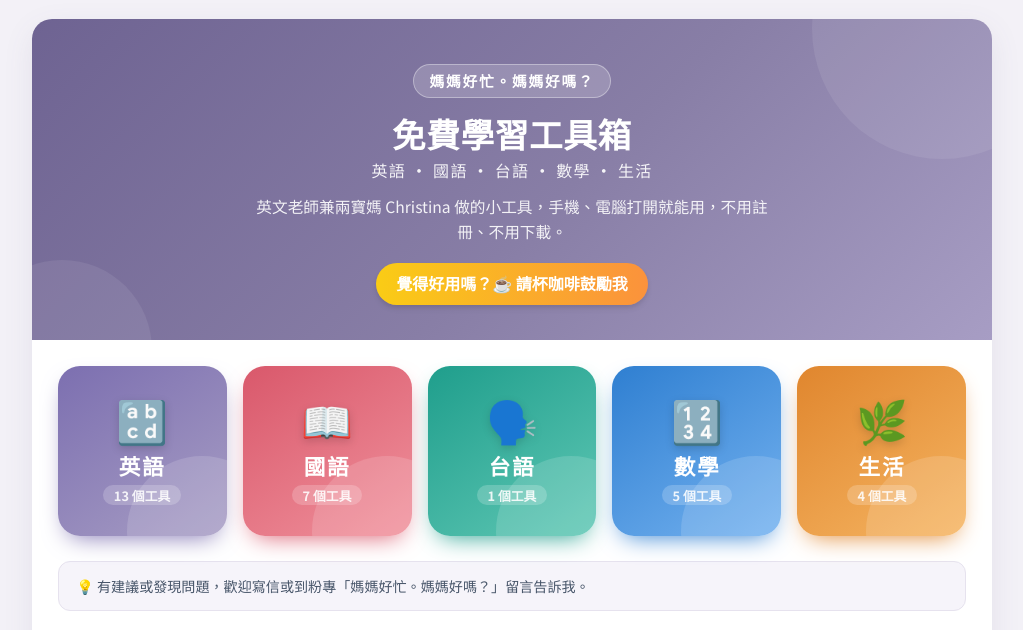
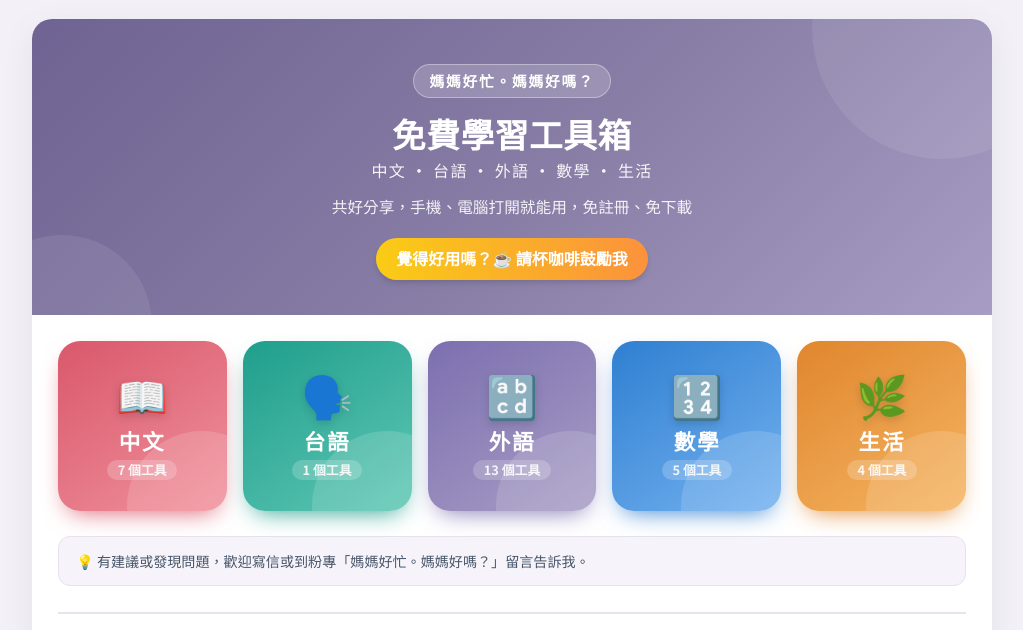
Before and after one commit to jinshuanyu/jinshuanyu.github.io, a plain HTML site: page index.html in a window 1280 px wide. Shown: the top 630 px of the page, without its empty margins (128-1151 px from the left). Drawn offline with Linux system fonts and the light colour scheme.

Commit message:
feat: 首頁分類改成中文・台語・外語・數學・生活，外語路徑改 languages
- 頁首小標與說明改新文案
- 刪掉 One to Ten
- 外語加 First Words 多語言學習卡

Co-Authored-By: Claude Opus 5.5 <noreply@anthropic.com>

```diff
--- a/index.html
+++ b/index.html
@@ -105,8 +105,8 @@
   <header class="hero">
     <button class="hero-back" id="heroBack" type="button" hidden>← 回首頁</button>
     <span class="eyebrow">媽媽好忙。媽媽好嗎？</span>
-    <h1>免費學習工具箱<small>英語 · 國語 · 台語 · 數學 · 生活</small></h1>
-    <p class="lead">英文老師兼兩寶媽 Christina 做的小工具，手機、電腦打開就能用，不用註冊、不用下載。</p>
+    <h1>免費學習工具箱<small>中文 · 台語 · 外語 · 數學 · 生活</small></h1>
+    <p class="lead">共好分享，手機、電腦打開就能用，免註冊、免下載</p>
     <a href="https://portaly.cc/mamahowma/support" target="_blank" rel="noopener noreferrer" class="support-btn">覺得好用嗎？☕ 請杯咖啡鼓勵我</a>
   </header>
 
@@ -156,22 +156,7 @@
    截圖重拍：python D:\工作\工具\audio_helper\shoot_hub.py <repo名>（不帶參數＝全部重拍）
    ============================================================ */
 const CATS = [
-  { id:"english", e:"🔡", name:"英語", a:"#7c6fb0", b:"#a79dc4", items:[
-    { ic:"🔍", t:"Word Mapper（國中 2000 單）", en:"英文拼字 × 聲音對照", d:"4 步驟拆解英文字的拼字與發音對應，支援 IPA 和 Phonics 模式切換，可搜尋、收藏、列印。", url:"https://jinshuanyu.github.io/word-mapper/", img:"word-mapper" },
-    { ic:"📚", t:"國中小各課單字有聲字表", en:"Lesson Words", d:"國小康軒／翰林／何嘉仁、國中各課單字，一鍵開成有聲字表，可印 PDF、可分享連結。", url:"https://jinshuanyu.github.io/lesson-words/", img:"lesson-words" },
-    { ic:"✏️", t:"英文拼讀測驗", en:"Phonics Quiz", d:"聽聲音選拼法的互動測驗，一關一關練 phonics，搭配 Word Mapper 複習。", url:"https://jinshuanyu.github.io/phonics-quiz/", img:"phonics-quiz" },
-    { ic:"📋", t:"高頻詞拼讀詞典", en:"Dolch List", d:"依拼字規律分組的常見字有聲詞典，有效練習瞬認與拼讀。", url:"https://jinshuanyu.github.io/Dolch-List-by-spelling-patterns/", img:"Dolch-List-by-spelling-patterns" },
-    { ic:"🕵️", t:"母音偵探", en:"Vowel Detective", d:"破解最容易混淆的幾組母音，提升聽力及發音準確度。", url:"https://jinshuanyu.github.io/vowel-detective/", img:"vowel-detective" },
-    { ic:"🎯", t:"重音偵探", en:"Stress Detective", d:"聽單字、找出重音在哪個音節，練多音節字的節奏。", url:"https://jinshuanyu.github.io/stress-detective/", img:"stress-detective" },
-    { ic:"🗣️", t:"美式英語 IPA 音標指南", en:"IPA Guide", d:"每個音標的發音、例字與音檔，看不懂音標時查這裡。", url:"https://jinshuanyu.github.io/ipa-guide/", img:"ipa-guide" },
-    { ic:"🔊", t:"英語分句朗讀", en:"English Reader", d:"貼上英文句子，一句一句聽發音、跟著讀，練朗讀用。", url:"https://jinshuanyu.github.io/english-reader/", img:"english-reader" },
-    { ic:"🌱", t:"Grow a Sentence", en:"句子擴寫", d:"從主詞+動詞開始，用擲骰子或自訂方式加上受詞、副詞、地點、時間，一步步長出完整句子。", url:"https://jinshuanyu.github.io/grow-a-sentence/", img:"grow-a-sentence" },
-    { ic:"🪜", t:"單字接龍", en:"Word Ladder", d:"每次只改一個字母，從起點字走到目標字，練拼字與字母音。", url:"https://jinshuanyu.github.io/word-ladder/", img:"word-ladder" },
-    { ic:"🔟", t:"英文數字 1–10 拼字 × 聲音", en:"One to Ten", d:"one 到 ten 的拼字聲音對照表，Word Mapper 的入門版。", url:"https://jinshuanyu.github.io/one-to-ten-word-mapper/", img:"one-to-ten-word-mapper" },
-    { ic:"📺", t:"兒童英語影片", en:"Playlists for Kids", d:"精選 50+ 部免費英語教育節目，依主題和年齡分類，涵蓋科學、文學、幼幼到中高年級。", url:"https://jinshuanyu.github.io/englishplaylistsforkids/", img:"englishplaylistsforkids" },
-    { ic:"🎧", t:"英語聽力微習慣承諾卡", d:"五題找到你的起跑點，做一張每天聽英文的承諾卡，可存成 PDF。", url:"https://jinshuanyu.github.io/daily-english-listening-habit/", img:"daily-english-listening-habit" }
-  ]},
-  { id:"chinese", e:"📖", name:"國語", a:"#d9586b", b:"#f0919c", items:[
+  { id:"chinese", e:"📖", name:"中文", a:"#d9586b", b:"#f0919c", items:[
     { ic:"🔗", t:"生字 × 筆順 × 成語", d:"國小各年級版本生字，結合筆順練習和延伸成語查詢。", url:"https://jinshuanyu.github.io/chinese-idioms-by-lesson/", img:"chinese-idioms-by-lesson" },
     { ic:"🐰", t:"跟著小兔學國字 筆順練習", d:"配合《跟著小兔學國字》的分級筆順練習入口，一課一課練。", url:"https://jinshuanyu.github.io/chinese-beginner-stroke-practice/", img:"chinese-beginner-stroke-practice" },
     { ic:"🌸", t:"花瓣識字", d:"用部件（聲符）展開形聲字家族，點字即可查教育部辭典。掌握形聲字邏輯，破解改錯題，適合中高年級。", url:"https://jinshuanyu.github.io/chinese-character-blossom-finder/", img:"chinese-character-blossom-finder" },
@@ -184,6 +169,21 @@ const CATS = [
     { ic:"👂", t:"台語入門聽力練習", d:"聽音選調、聽寫漢字、聽寫台羅三種題型，用教育部辭典的音檔，可只練答錯過的。", url:"https://jinshuanyu.github.io/taigi-listening/", img:"taigi-listening" },
     // 教育部回覆授權尚未確立，請先暫時下架（2026-11）；授權確定後拿掉這行開頭的 // 就能恢復
     // { ic:"💬", t:"咱來學臺灣台語・讀語句", d:"分冊分課的台語語句，漢字、台羅、華語解釋對照，從簡單句子開始讀。", url:"https://jinshuanyu.github.io/taigi-sentences/", img:"taigi-sentences" }
+  ]},
+  { id:"languages", e:"🔡", name:"外語", a:"#7c6fb0", b:"#a79dc4", items:[
+    { ic:"🌍", t:"First Words 多語言學習卡", en:"First Words", d:"英、日、西、法、德、義等語言的字母發音、基本單字、用語和小對話，點卡片聽發音，也能切換測驗模式翻牌練習。", url:"https://jinshuanyu.github.io/first-words/", img:"first-words" },
+    { ic:"🔍", t:"Word Mapper（國中 2000 單）", en:"英文拼字 × 聲音對照", d:"4 步驟拆解英文字的拼字與發音對應，支援 IPA 和 Phonics 模式切換，可搜尋、收藏、列印。", url:"https://jinshuanyu.github.io/word-mapper/", img:"word-mapper" },
+    { ic:"📚", t:"國中小各課單字有聲字表", en:"Lesson Words", d:"國小康軒／翰林／何嘉仁、國中各課單字，一鍵開成有聲字表，可印 PDF、可分享連結。", url:"https://jinshuanyu.github.io/lesson-words/", img:"lesson-words" },
+    { ic:"✏️", t:"英文拼讀測驗", en:"Phonics Quiz", d:"聽聲音選拼法的互動測驗，一關一關練 phonics，搭配 Word Mapper 複習。", url:"https://jinshuanyu.github.io/phonics-quiz/", img:"phonics-quiz" },
+    { ic:"📋", t:"高頻詞拼讀詞典", en:"Dolch List", d:"依拼字規律分組的常見字有聲詞典，有效練習瞬認與拼讀。", url:"https://jinshuanyu.github.io/Dolch-List-by-spelling-patterns/", img:"Dolch-List-by-spelling-patterns" },
+    { ic:"🕵️", t:"母音偵探", en:"Vowel Detective", d:"破解最容易混淆的幾組母音，提升聽力及發音準確度。", url:"https://jinshuanyu.github.io/vowel-detective/", img:"vowel-detective" },
+    { ic:"🎯", t:"重音偵探", en:"Stress Detective", d:"聽單字、找出重音在哪個音節，練多音節字的節奏。", url:"https://jinshuanyu.github.io/stress-detective/", img:"stress-detective" },
+    { ic:"🗣️", t:"美式英語 IPA 音標指南", en:"IPA Guide", d:"每個音標的發音、例字與音檔，看不懂音標時查這裡。", url:"https://jinshuanyu.github.io/ipa-guide/", img:"ipa-guide" },
+    { ic:"🔊", t:"英語分句朗讀", en:"English Reader", d:"貼上英文句子，一句一句聽發音、跟著讀，練朗讀用。", url:"https://jinshuanyu.github.io/english-reader/", img:"english-reader" },
+    { ic:"🌱", t:"Grow a Sentence", en:"句子擴寫", d:"從主詞+動詞開始，用擲骰子或自訂方式加上受詞、副詞、地點、時間，一步步長出完整句子。", url:"https://jinshuanyu.github.io/grow-a-sentence/", img:"grow-a-sentence" },
+    { ic:"🪜", t:"單字接龍", en:"Word Ladder", d:"每次只改一個字母，從起點字走到目標字，練拼字與字母音。", url:"https://jinshuanyu.github.io/word-ladder/", img:"word-ladder" },
+    { ic:"📺", t:"兒童英語影片", en:"Playlists for Kids", d:"精選 50+ 部免費英語教育節目，依主題和年齡分類，涵蓋科學、文學、幼幼到中高年級。", url:"https://jinshuanyu.github.io/englishplaylistsforkids/", img:"englishplaylistsforkids" },
+    { ic:"🎧", t:"英語聽力微習慣承諾卡", d:"五題找到你的起跑點，做一張每天聽英文的承諾卡，可存成 PDF。", url:"https://jinshuanyu.github.io/daily-english-listening-habit/", img:"daily-english-listening-habit" }
   ]},
   { id:"math", e:"🔢", name:"數學", a:"#2f7fd1", b:"#73b1ef", items:[
     { ic:"✖️", t:"乘法練習遊戲", d:"十十乘法表和單一／綜合挑戰模式。", url:"https://jinshuanyu.github.io/times-table/", img:"times-table" },
```
Also changed, not shown: img/first-words.jpg (added).
